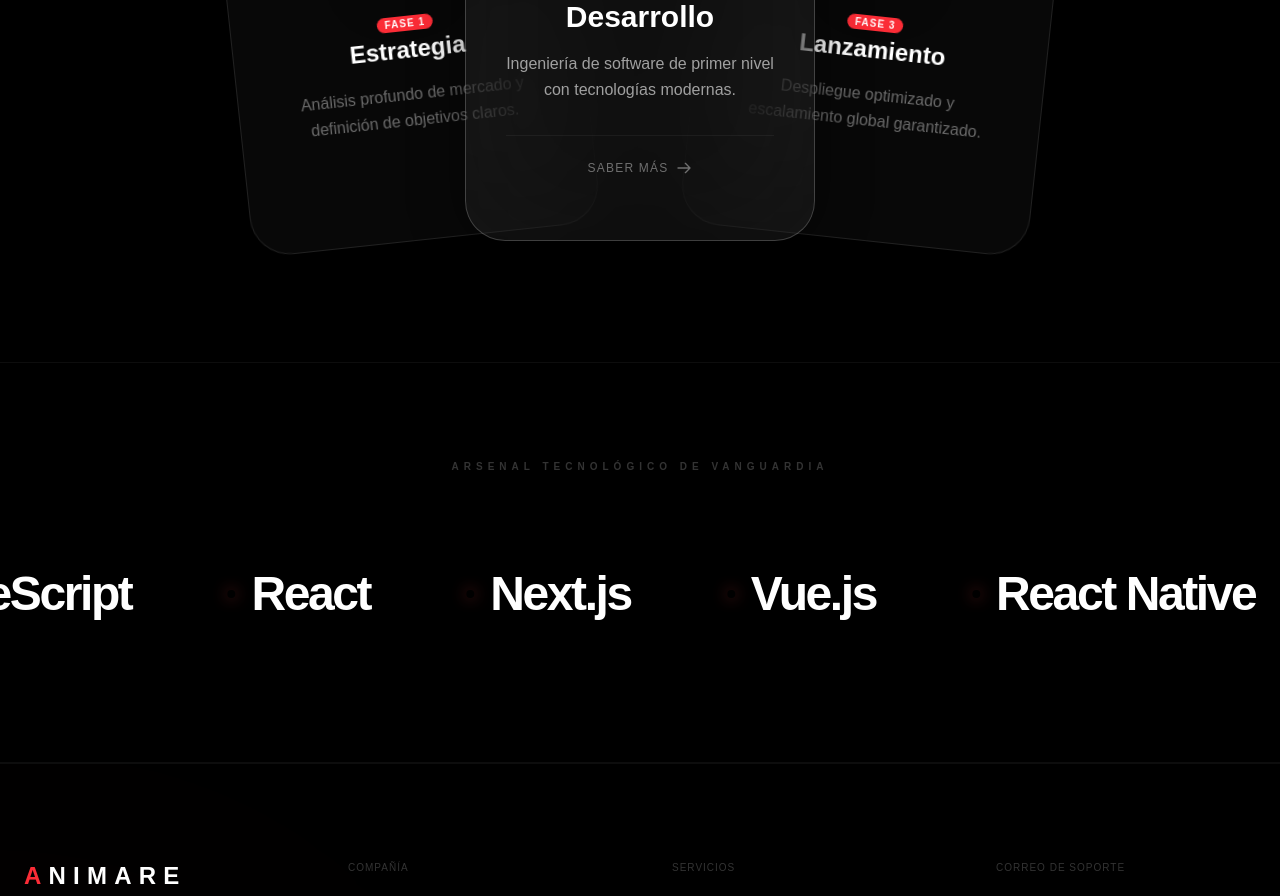
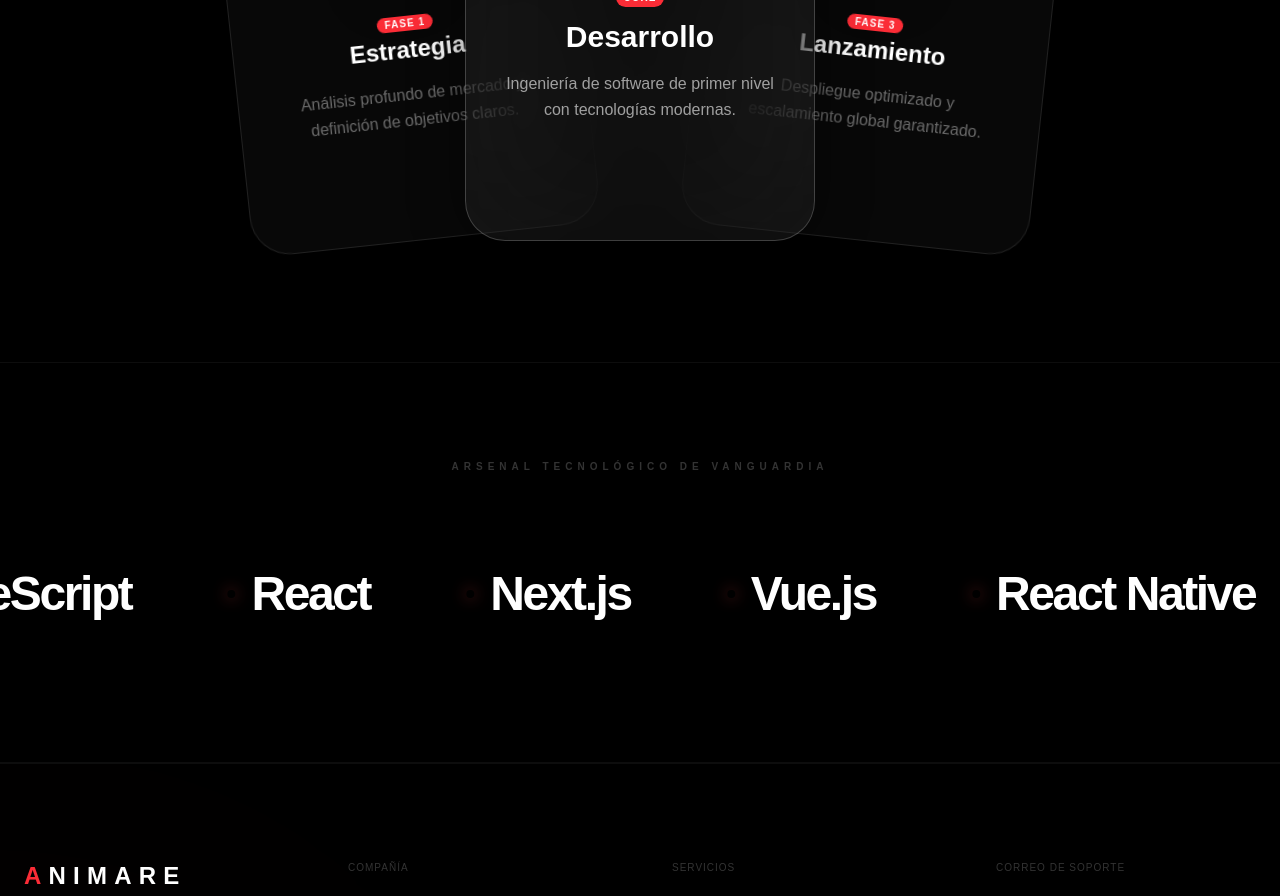
Before and after one commit to jose3041240426-afk/Animare, a Next.js app: page / in a window 1280 px wide. Shown: the part 3160-4056 px from the top of the page. Built offline with nearby package versions, Linux system fonts and the light colour scheme.

Commit message:
fix: remove saber mas button

```diff
--- a/app/components/ExpandableCards.tsx
+++ b/app/components/ExpandableCards.tsx
@@ -194,12 +194,6 @@ export default function ExpandableCards() {
               </div>
               <p className="text-white/60 leading-relaxed font-light">{cards[1].desc}</p>
             </div>
-            <div className="pt-6 border-t border-white/5 w-full">
-              <button className="text-xs uppercase tracking-widest text-white/40 hover:text-white transition-colors flex items-center justify-center gap-2 group mx-auto">
-                Saber más
-                <svg className="w-4 h-4 group-hover:translate-x-1 transition-transform" fill="none" stroke="currentColor" viewBox="0 0 24 24"><path strokeLinecap="round" strokeLinejoin="round" strokeWidth="2" d="M14 5l7 7m0 0l-7 7m7-7H3" /></svg>
-              </button>
-            </div>
           </motion.div>
         </div>
       </div>
```
